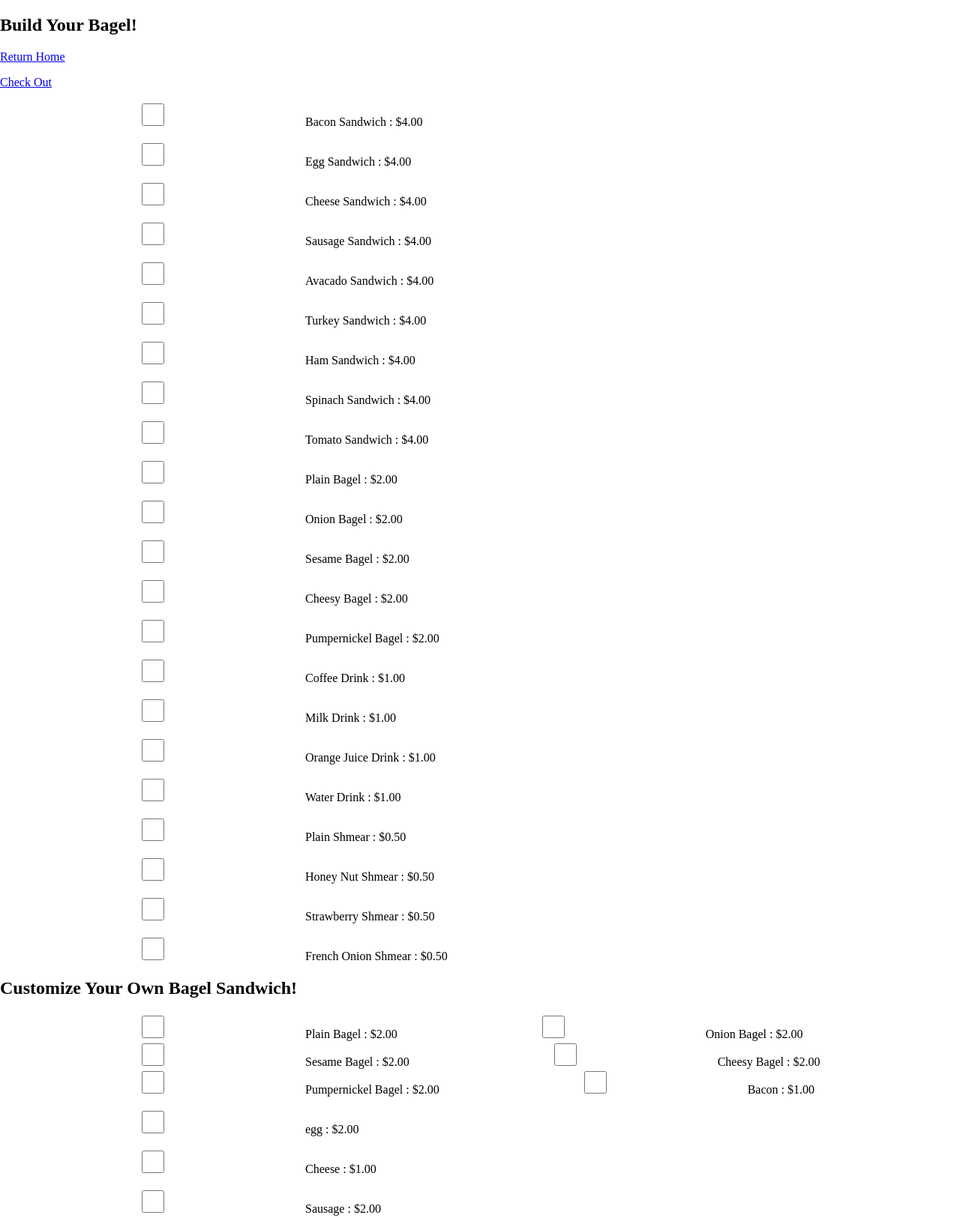
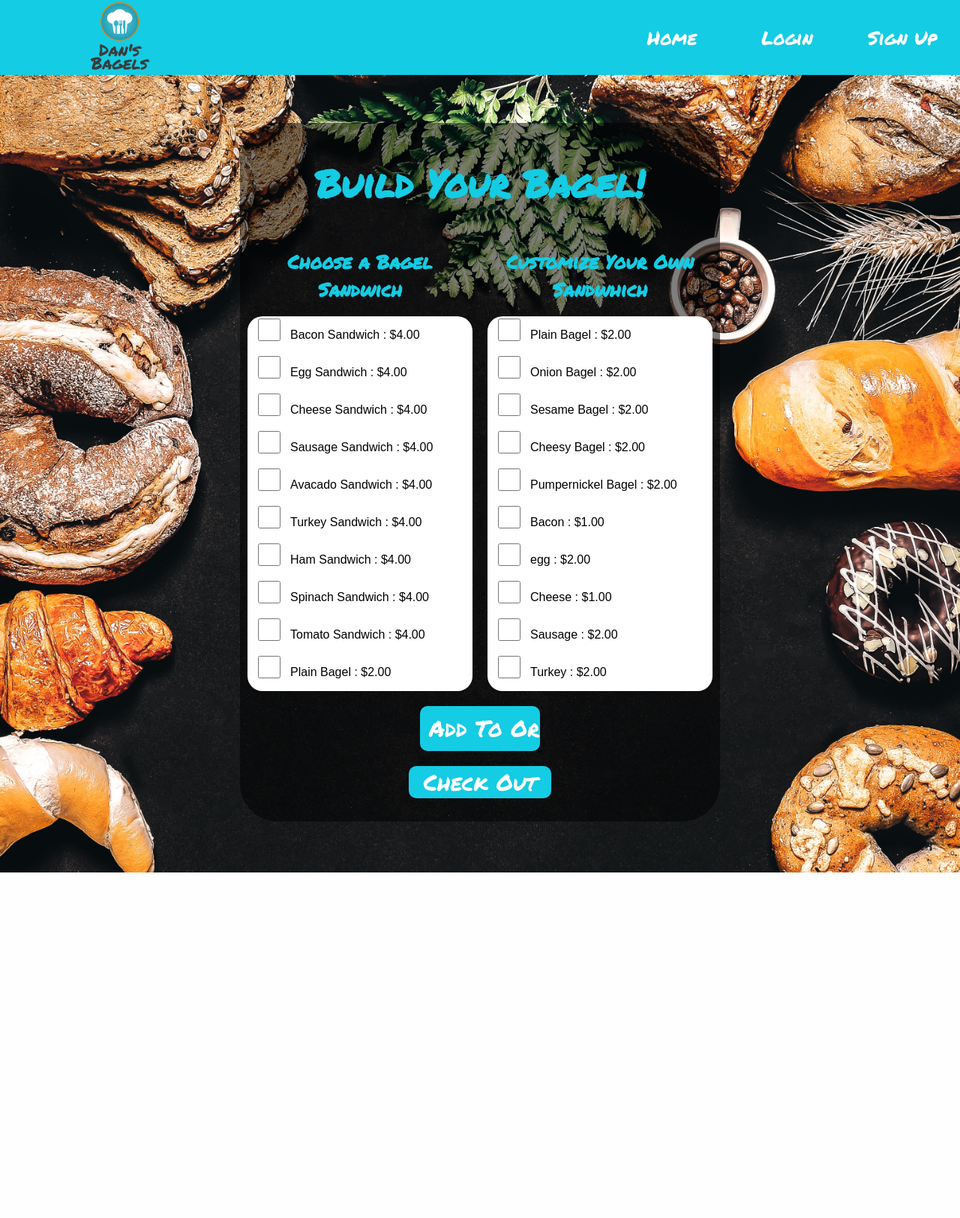
Before and after one commit to daxinator22/bagels-polfwack-tech, a Django app: page /build/ in a window 1280 px wide. Shown: the top 1625 px of the page at 75% size. After the commit the page ends 1164 px from the top, so only its background shows below. Run offline with Django 3.2, Linux system fonts and the light colour scheme; data comes from the database, SQL or seed files in the repository; both versions use the stored data as it was after the commit.

Commit message:
build page design done

```diff
--- a/src/highFive/home/static/home/style.css
+++ b/src/highFive/home/static/home/style.css
@@ -83,6 +83,11 @@
 	background-image: url('dough_2.jpg');
 }
 
+.build_body{
+	background-image: url('build.jpg');
+	height: 1000px;
+}
+
 .addMoney_body{
 	background-image: url('money.jpg');
 }
@@ -123,6 +128,12 @@
 	display: block;
 }
 
+#build_box{
+	padding-top: 10px;
+	padding-bottom: 30px;
+	display: block;
+}
+
 .login_title{
 	font-family: 'Permanent Marker', 'cursive';
 	font-size: 75px;
@@ -138,6 +149,52 @@
 .home_title{
 	font-family: 'Permanent Marker', 'cursive';
 	font-size: 125px;
+	color: #14cce3;
+}
+
+.build_items{
+	display: flex;
+	align-items: center;
+	justify-content: center;
+}
+
+.title_item{
+	width: 75%;
+}
+
+.build_titles{
+	display: flex;
+	align-items: center;
+	justify-content: center;
+}
+
+.build_title{
+	width: 50%;
+	margin-left: 10px;
+	margin-right: 10px;
+}
+
+.item_scoll{
+	background-color: white;
+	border-radius: 20px;
+	margin-right: 10px;
+	margin-left: 10px;
+	height: 500px;
+	overflow: scroll;
+}
+
+.item_box{
+	display: flex;
+	font-family: 'Arial';
+}
+
+.item_input{
+	width: 50px;
+}
+
+.custom_title{
+	font-family: 'Permanent Marker', 'cursive';
+	font-size: 25px;
 	color: #14cce3;
 }
 
@@ -202,6 +259,29 @@
 	padding-top: 10px;
 	padding-left: 200px;
 	padding-right: 200px;
+}
+
+.order_button{
+	margin-top: 20px;
+	margin-bottom: 20px;
+	height: 60px;
+	width: 25%;
+	background-color: #14cce3;
+	color: white;
+	font-family: 'Permanent Marker', 'cursive';
+	font-size: 30px;
+}
+
+.order_button:hover{
+	background-color: #ed850e;
+}
+
+.checkout_link{
+	text-decoration: none;
+	border-radius: 10px;
+	margin-top: 20px;
+	padding-right: 20px;
+	padding-left: 20px;
 }
 
 .order_title{
--- a/src/highFive/home/templates/home/build.html
+++ b/src/highFive/home/templates/home/build.html
@@ -5,53 +5,107 @@
 
 <html lang="en">
 	<head>
-		<title>Welcome to the home page!</title>
+		<title>Build Your Bagel</title>
 		<meta charset="utf-8">
 		<link href="{% static 'home/style.css' %}" rel="stylesheet">
+		<link rel="preconnect" href="https://fonts.gstatic.com">
+		<link href="https://fonts.googleapis.com/css2?family=Permanent+Marker&display=swap" rel="stylesheet">
+		<link type='image/png' href="{% static 'home/logo.png' %}" rel="shortcut icon">
 
 	</head>
 
 
 	<body>
+		<div class='header'>
+			<div class='logo'>
+				<a href='/'><img class='logo_img' src="{% static 'home/logo.png' %}" alt="I've misplaced the logo..."></a>
+			</div>
+			<div class='menu'>
+				<div class='menu_item'>
+					<a href='/' class='menu_link'>Home</a>
+				</div>
+				{% if user.is_authenticated %}
 
-		<h2>Build Your Bagel!</h2>
-		<div>
-			<a href='/home' >Return Home</a>
+				{% for name, href in urls.items %}
+				<div class='menu_item'>
+					<a href="{{ href }}" class='menu_link'>{{ name }}</a>
 				</div>
-			<p class="brown"><a href="checkout">Check Out</a></p>
+				{% endfor %}
+
+				<div class='menu_item'>
+					<a href="/accounts/password_reset/" class='menu_link'>Reset Password</a>
+				</div>
+				<div class='menu_item'>
+					<a href="/accounts/logout/?next=/" class='menu_link'>Logout</a>
+				</div>
+				{% else %}
+				<div class='menu_item'>
+					<a href='/accounts/login/' class='menu_link'>Login</a>
+				</div>
+				<div class='menu_item'>
+					<a href='/accounts/signup/' class='menu_link'>Sign Up</a>
+				</div>
+				{% endif %}
+			</div>
+		</div>
+
+		<div class='build_body body_page'>
+			<div class='content_box' id='build_box'>
+				<h1 class='queue_title'>Build Your Bagel!</h1>
 					{% if food_list %}
 
+					<div class='build_titles'>
+						<div class='build_title'>
+							<h1 class='custom_title'>Choose a Bagel Sandwich</h1>
+						</div>
+						<div class='build_title'>
+							<h1 class='custom_title'>Customize Your Own Sandwhich</h1>
+						</div>
+					</div>
 					<form method="post">
+						<div class='build_items'>
 							{% csrf_token %}
 							{{ form.as_p }}
-				<div>
-
+							<div class='title_item'>
+								<div class='item_scoll'>
 									{% for foodItem in food_list %}
-					<input type="checkbox" class="center" value={{foodItem.item_id}} name="checked" id={{foodItem}}>{{ foodItem.sub_type }} {{foodItem.type}} : ${{foodItem.price}}</input>
-					<p></p>
+										<div class='item_box'>
+											<input class='item_input' type="checkbox" value={{foodItem.item_id}} name="checked" id={{foodItem}}>
+											<p>{{ foodItem.sub_type }} {{foodItem.type}} : ${{foodItem.price}}</p>
+										</div>
 									{% endfor %}
-				<h2>Customize Your Own Bagel Sandwich!</h2>
+								</div>
+							</div>
+							<div class='title_item'>
+								<div class='item_scoll'>
 									{% for item in food_list %}
 										{% if item.type == 'Bagel' %}
-						<input type="checkbox" class="center" value={{item.item_id}} name="bagelCheck" id={{item}}>{{ item.sub_type }} {{ item.type }} : ${{item.price}}</input>
+											<div class='item_box'>
+												<input class='item_input' type="checkbox" value={{item.item_id}} name="bagelCheck" id={{item}}>
+												<p>{{ item.sub_type }} {{ item.type }} : ${{item.price}}</p>
+											</div>
 										{% endif %}
 									{% endfor %}
 									{% for item in ingredient_list %}
-					<input type="checkbox" class="center" value={{item.type}} name="ingrChecked" id={{item}}>{{ item.type }} : ${{item.price}}</input>
-					<p></p>
+										<div class='item_box'>
+											<input class='item_input' type="checkbox" value={{item.type}} name="ingrChecked" id={{item}}>
+											<p>{{ item.type }} : ${{item.price}}</p>
+										</div>
 									{% endfor %}
+								</div>
+							</div>
 
-
-					<input type="submit" value="Add To Order" class="menuItem"></input>
 						</div>
+						<input type="submit" value="Add To Order" class="order_button"></input>
 					</form>
+					<a href="checkout" class='checkout_link order_button'>Check Out</a>
 
 					{% else %}
 							<p> No Items Are Available!</p>
 				{% endif %}
+			</div>
 
-
-
+		</div>
 
 	</body>
 </html>
--- a/src/highFive/home/views.py
+++ b/src/highFive/home/views.py
@@ -86,6 +86,7 @@ def build(request):
         'food_list': food_list,
         'ingredient_list': ingredient_list
     }
+    context.update(get_user_context(request))
     if request.method == 'POST':
         form = CheckForm(request.POST)
 
@@ -115,18 +116,7 @@ def build(request):
                 ingrs.append(currIngr)
 
             sandwich.setIngredients(ingrs)
-
-
-
-
-
             order.sandwiches.append(sandwich)
-
-
-
-
-
-
             print(order.bagels)
 
 
```
Also changed, not shown: src/highFive/db.sqlite3, src/highFive/home/static/home/build.jpg (added). Lines whose indentation alone changed are shown as unchanged.
